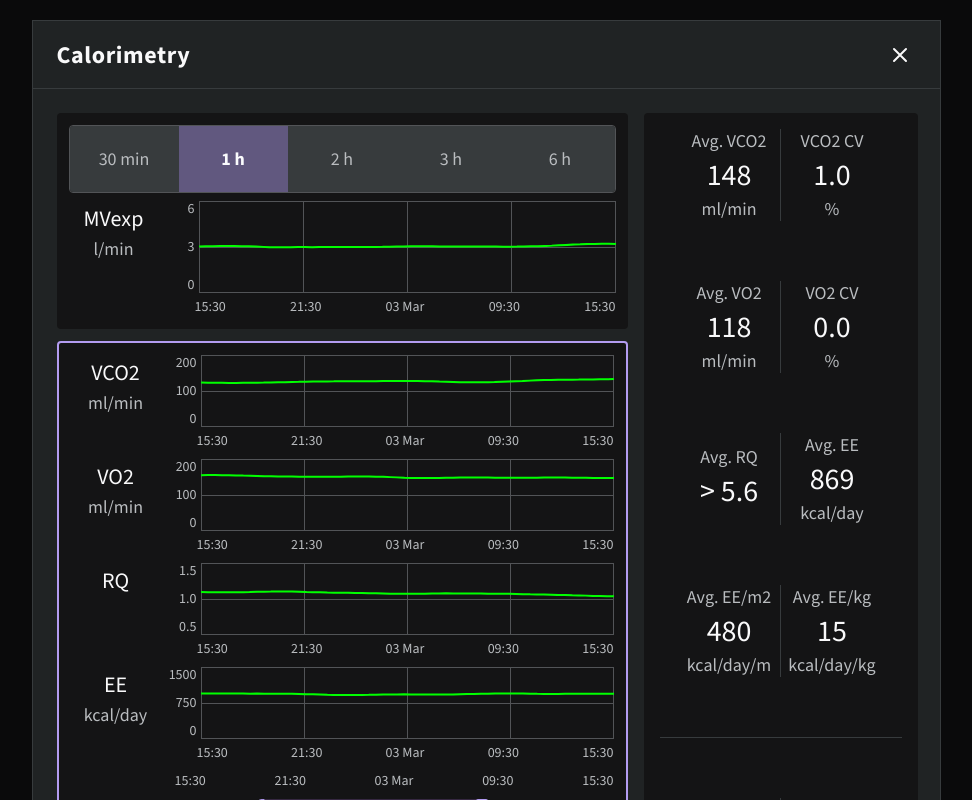
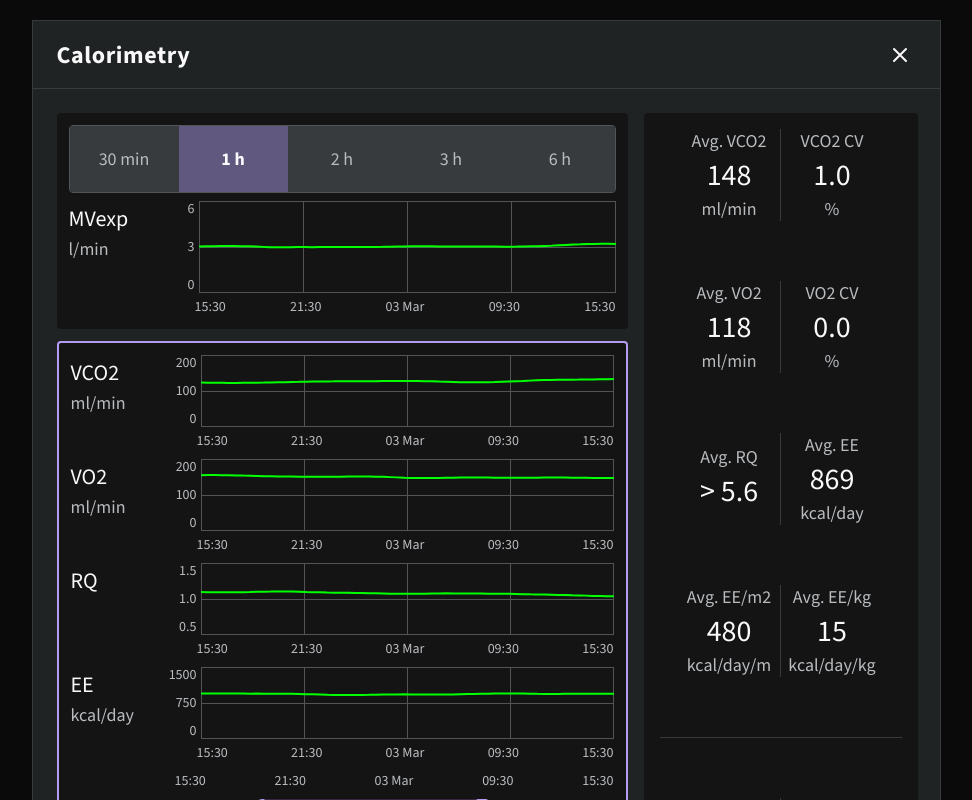
Before and after one commit to kevinhsu525/calorimetry-prototype, a React (Vite) app: page / in a window 1280 px wide. Shown: the top 800 px of the page, without its empty margins (154-1126 px from the left). Built offline with nearby package versions, Linux system fonts and the light colour scheme; the HTML template or start-up script is replaced by a standard one.

Commit message:
style: align chart titles and units to the left
- Change title block text-align from center to left
- Title and unit text now left-aligned within 90px width
- No change to overall component width

```diff
--- a/src/components/Chart.tsx
+++ b/src/components/Chart.tsx
@@ -25,7 +25,7 @@ const Chart: React.FC<ChartProps> = ({
   return (
     <div className="flex gap-3 items-start w-full">
       {/* Title block */}
-      <div className="flex flex-col gap-1 w-[90px] shrink-0 text-center pt-1">
+      <div className="flex flex-col gap-1 w-[90px] shrink-0 text-left pt-1">
         <span className="text-[#f9f9fa] text-[22px] leading-7">{title}</span>
         <span className="text-[#babdc0] text-lg leading-6">{unit}</span>
       </div>
```
